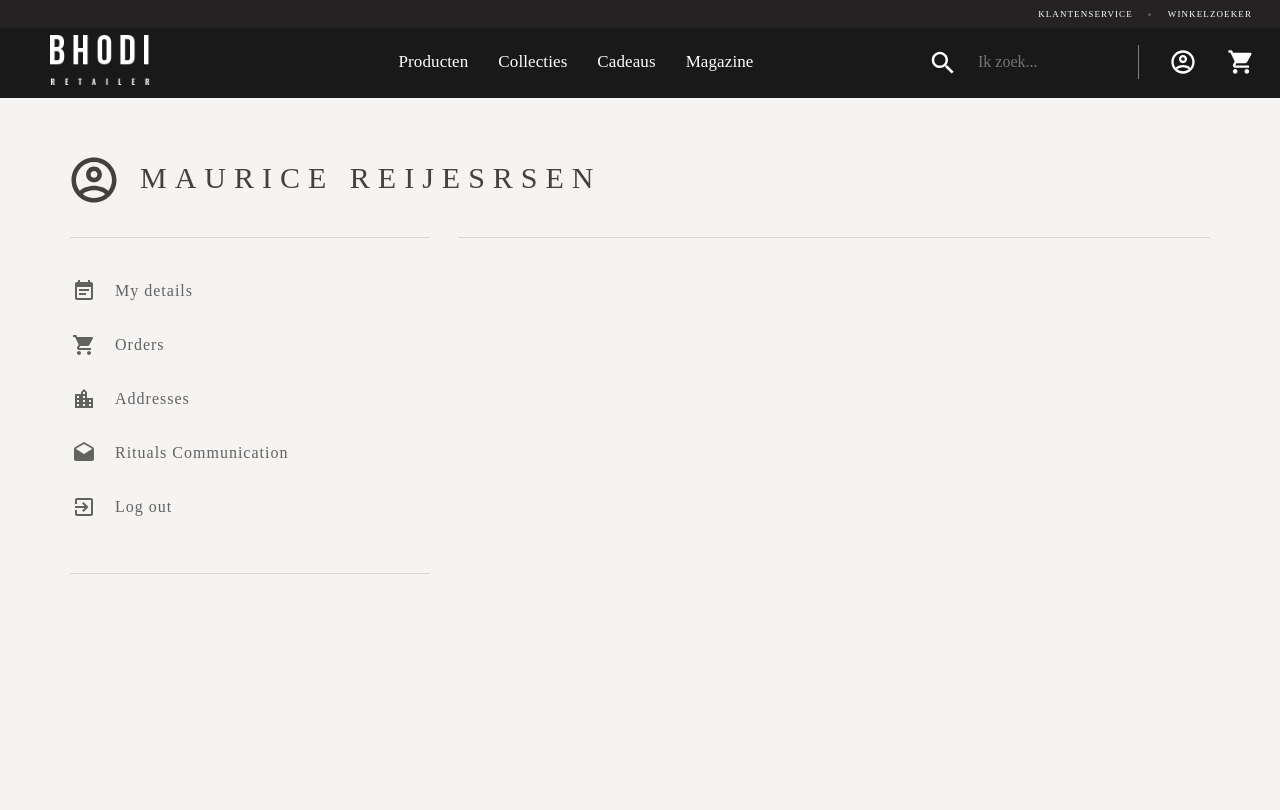
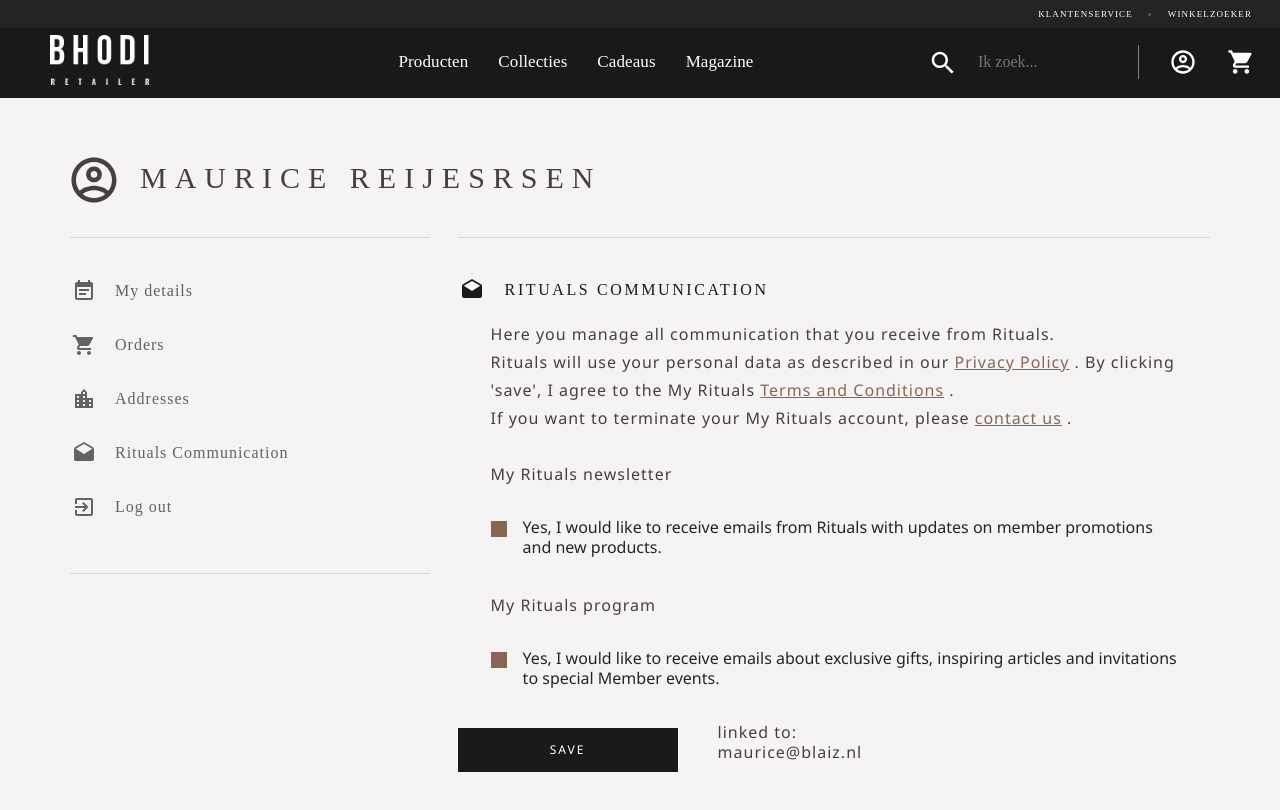
Before and after one commit to expdeveloper2021/rituals, a React (Create React App) app: page /newsletter-subscription in a window 1280 px wide. Shown: the top 810 px of the page. Built offline with nearby package versions, Linux system fonts and the light colour scheme.

Commit message:
Some changes

```diff
--- a/src/Containers/Newsletter/index.css
+++ b/src/Containers/Newsletter/index.css
@@ -0,0 +1,166 @@
+.newsletter {
+    padding: 9px 0 78px;
+}
+
+.newsletter-content {
+    padding: 0 24px 0 33px;
+    margin-top: 20px;
+}
+
+.newsletter-content p {
+    font-family: ScalaSansOT, "Segoe UI", Roboto, "Helvetica Neue", sans-serif;
+    font-style: normal;
+    color: #453f3f;
+    margin-bottom: 0;
+    font-size: 16px;
+    letter-spacing: 1px;
+    line-height: 28px;
+}
+
+.newsletter-content a {
+    text-decoration: underline;
+    cursor: pointer;
+    color: #865;
+    font-family: ScalaSansOT, "Segoe UI", Roboto, "Helvetica Neue", sans-serif;
+    font-style: normal;
+    font-size: 16px;
+    letter-spacing: 1px;
+    line-height: 28px;
+    margin-bottom: 0;
+}
+
+.newsletter-content .signup-label {
+    display: block;
+    margin: 29px 0 34px;
+    padding-left: 32px;
+    position: relative;
+}
+
+.newsletter-content .newsletter-checkbox {
+    left: 0;
+    position: absolute;
+    top: 1px;
+    width: 100%;
+    max-width: none;
+    margin: 0 auto;
+}
+
+.newsletter-content .inputfield-row {
+    display: flex;
+    flex-direction: column;
+    font-size: 14px;
+    position: relative;
+    text-align: left;
+    width: 100%;
+}
+
+.inputfield-row .input-checkbox {
+    height: 1px;
+    left: 2px;
+    opacity: 0;
+    position: absolute;
+    top: 2px;
+    width: 1px;
+}
+
+.inputfield-row label {
+    display: block;
+    height: 16px;
+    position: relative;
+    width: 16px;
+    color: #1a1919;
+    line-height: 20px;
+    letter-spacing: .5px;
+    font-family: ScalaSansOT, "Segoe UI", Roboto, "Helvetica Neue", sans-serif;
+}
+
+.newsletter-checkbox label::before {
+    background-color: #fff;
+    border: 1px solid #d8d8d8;
+    box-sizing: border-box;
+    content: '';
+    display: inline-block;
+    left: 0;
+    height: 16px;
+    position: absolute;
+    top: 3px;
+    width: 16px;
+}
+
+.newsletter-checkbox input:checked~label::before {
+    background-color: #865;
+    border-color: #865;
+}
+
+.newsletter-checkbox label::before {
+    top: 3px;
+}
+
+.signup-label .newsletter-label {
+    display: block;
+    line-height: 20px;
+    cursor: pointer;
+    font-family: ScalaSansOT, "Segoe UI", Roboto, "Helvetica Neue", sans-serif;
+    font-weight: 400;
+}
+
+.newsletter-row {
+    margin-top: 30px;
+    max-width: none;
+    margin: 0px auto;
+}
+
+.newsletter-row button {
+    margin-bottom: 20px;
+    background-color: #1a1919;
+    border: 1px solid #1a1919;
+    color: #fff;
+    display: inline-block;
+    font-family: ScalaSansOT, "Segoe UI", Roboto, "Helvetica Neue", sans-serif;
+    font-size: 12px;
+    font-style: normal;
+    letter-spacing: 2px;
+    line-height: 1.2;
+    min-width: 220px;
+    max-width: 280px;
+    padding: 14px 20px;
+    text-align: center;
+    text-decoration: none;
+    text-transform: uppercase;
+    transition: .2s ease-in-out;
+}
+
+.newsletter-row button:hover {
+    background-color: transparent;
+    color: black;
+}
+
+.linked-email-container p {
+    font-size: 16px;
+    line-height: 20px;
+    font-family: ScalaSansOT, "Segoe UI", Roboto, "Helvetica Neue", sans-serif;
+    letter-spacing: 1px;
+    color: #453f3f;
+}
+
+@media (min-width: 768px) {
+    .newsletter {
+        margin-top: -4px;
+        padding: 0px 0px 46px;
+    }
+    .newsletter-content {
+        margin-top: 15px;
+        padding-right: 33px;
+    }
+    .inputfield-row input[type=checkbox]+label {
+        line-height: 22px;
+    }
+    .newsletter-row {
+        display: flex;
+        align-items: center;
+    }
+    .newsletter-row button {
+        margin: 0 40px 0 0;
+        width: auto;
+    }
+}
--- a/src/Containers/Newsletter/index.js
+++ b/src/Containers/Newsletter/index.js
@@ -49,7 +49,63 @@
                             </div>
                         </div>
                         <div className="account-right-content">
-
+                            <div className="section-title">
+                                <h2>
+                                    <span>
+                                        <DraftsIcon style={{ position: "absolute", transform: "translateY(-50%)", top: "50%", left: 2 }} />
+                                    </span>
+                                    <span>RITUALS COMMUNICATION</span>
+                                </h2>
+                            </div>
+                            <div className="main-content-wrapper">
+                                <div className="newsletter">
+                                    <div className="newsletter-content">
+                                        <p>
+                                            Here you manage all communication that you receive from Rituals.
+                                            <br />
+                                            Rituals will use your personal data as described in our <a>Privacy Policy</a> . By clicking 'save', I agree to the My Rituals <a>Terms and Conditions</a> .
+                                            <br />
+                                            If you want to terminate your My Rituals account, please <a>contact us</a> .
+                                            <br />
+                                            <br />
+                                            My Rituals newsletter
+                                        </p>
+                                        <label className="signup-label">
+                                            <div className="newsletter-checkbox">
+                                                <div className="inputfield-row">
+                                                    <input type="checkbox" checked className="input-checkbox" id="addtoemaillist" />
+                                                    <label for="addtoemaillist"></label>
+                                                </div>
+                                            </div>
+                                            <span className="newsletter-label">Yes, I would like to receive emails from Rituals with updates on member promotions and new products.</span>
+                                        </label>
+                                        <p>
+                                            My Rituals program
+                                        </p>
+                                        <label className="signup-label">
+                                            <div className="newsletter-checkbox">
+                                                <div className="inputfield-row">
+                                                    <input type="checkbox" checked className="input-checkbox" id="addtoemaillist" />
+                                                    <label for="addtoemaillist"></label>
+                                                </div>
+                                            </div>
+                                            <span className="newsletter-label">Yes, I would like to receive emails about exclusive gifts, inspiring articles and invitations to special Member events.</span>
+                                        </label>
+                                    </div>
+                                    <div className="newsletter-row">
+                                        <div>
+                                            <button>SAVE</button>
+                                        </div>
+                                        <div className="linked-email-container">
+                                            <p>
+                                                linked to:
+                                                <br />
+                                                maurice@blaiz.nl
+                                            </p>
+                                        </div>
+                                    </div>
+                                </div>
+                            </div>
                         </div>
                     </div>
                 </div>
```
